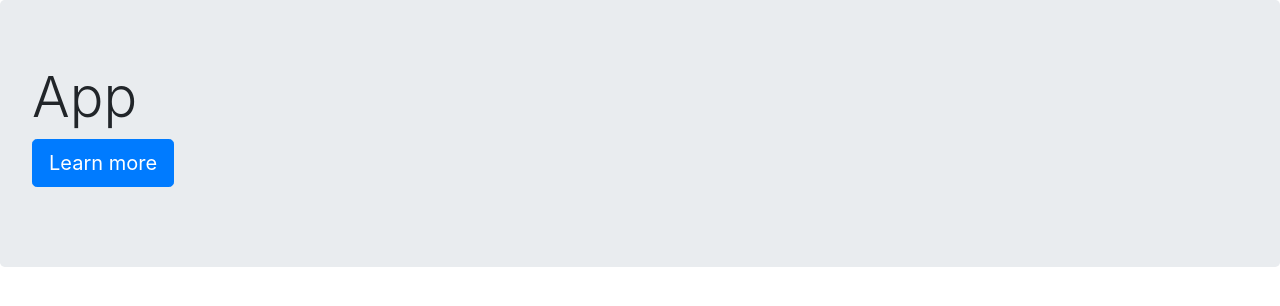
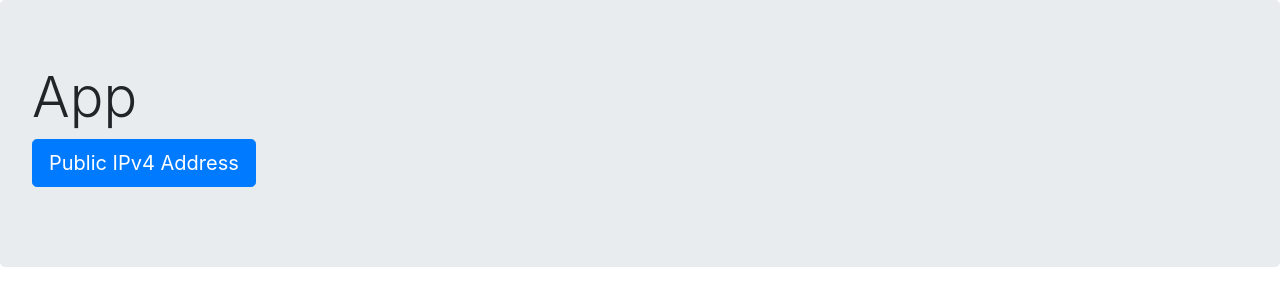
Before and after one commit to GanpatiRathia/auto-scaling, a plain HTML site: page index.html in a window 1280 px wide. Drawn offline with nearby package versions, Linux system fonts and the light colour scheme.

Commit message:
Update index.html

```diff
--- a/index.html
+++ b/index.html
@@ -18,7 +18,7 @@
     <div class="jumbotron">
         <h1 class="display-4">App </h1>
         <p class="lead">
-            <a class="btn btn-primary btn-lg" href="ip.html" role="button">Learn more</a>
+            <a class="btn btn-primary btn-lg" href="ip.html" role="button">Public IPv4 Address</a>
         </p>
     </div>
 </body>
```
